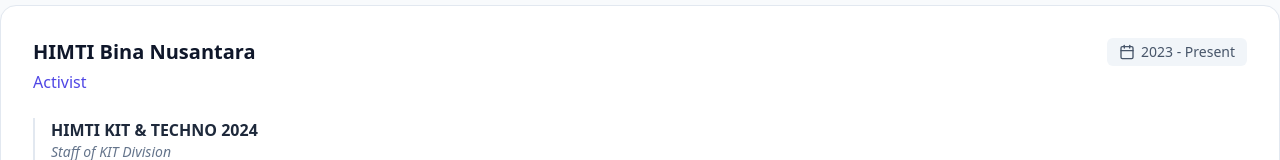
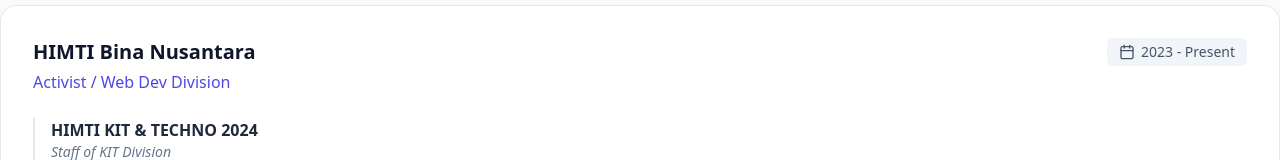
Before and after one commit to NichoHo/portfolio, a Next.js app: page / in a window 1280 px wide. Shown: the part 5472-5632 px from the top of the page. Built offline with nearby package versions, Linux system fonts and the light colour scheme.

Commit message:
fix tech stack

```diff
--- a/app/page.tsx
+++ b/app/page.tsx
@@ -514,7 +514,7 @@
             <div className="flex flex-col md:flex-row justify-between items-start gap-4 mb-6">
                 <div>
                     <h3 className="text-xl font-bold text-slate-900 dark:text-white">HIMTI Bina Nusantara</h3>
-                    <p className="text-md text-indigo-600 dark:text-indigo-400 font-medium mt-1">Activist</p>
+                    <p className="text-md text-indigo-600 dark:text-indigo-400 font-medium mt-1">Activist / Web Dev Division</p>
                 </div>
                 {/* PROPER DATE BADGE */}
                 <span className="flex items-center gap-1.5 px-3 py-1 bg-slate-100 dark:bg-slate-800 text-slate-600 dark:text-slate-300 text-sm font-medium rounded-md shrink-0 mt-2 md:mt-0">
--- a/components/Education.tsx
+++ b/components/Education.tsx
@@ -38,7 +38,7 @@
                     </div>
                     <div className="text-right">
                         <div className="inline-flex items-center gap-2 px-3 py-1 rounded-full bg-slate-100 dark:bg-slate-800 text-slate-600 dark:text-slate-300 text-sm font-medium">
-                            <Calendar className="w-4 h-4" /> Feb 2026 - Aug 2026
+                            <Calendar className="w-4 h-4" /> Feb 2026 - June 2026
                         </div>
                     </div>
                 </div>
```
